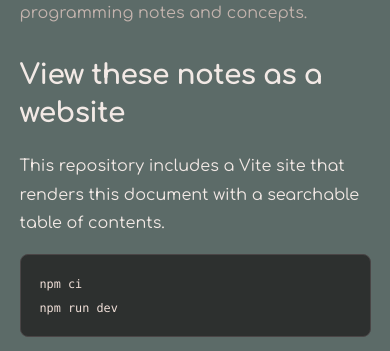
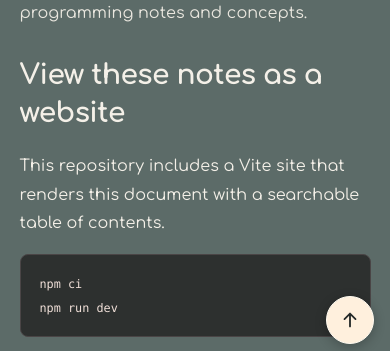
Before and after one commit to zjaweds/CPRevision, a website built with Vite: page index.html in a window 390 px wide. Shown: the part 484-835 px from the top of the page. Built offline with nearby package versions, Linux system fonts and the light colour scheme.

Commit message:
Changed text color and added the button to top for mobile

```diff
--- a/index.html
+++ b/index.html
@@ -83,6 +83,11 @@
           </footer>
         </main>
       </div>
+      <button id="back-to-top" class="back-to-top" type="button" aria-label="Back to top">
+        <svg viewBox="0 0 24 24" aria-hidden="true">
+          <path d="M12 19V5m-6 6 6-6 6 6"></path>
+        </svg>
+      </button>
     </div>
     <script>
       try {
--- a/src/main.js
+++ b/src/main.js
@@ -34,6 +34,7 @@ const searchElement = document.querySelector("#toc-search");
 const emptyElement = document.querySelector("#toc-empty");
 const themeToggle = document.querySelector("#theme-toggle");
 const sidebarToggle = document.querySelector("#sidebar-toggle");
+const backToTopButton = document.querySelector("#back-to-top");
 const pageLayout = document.querySelector(".page-layout");
 
 documentElement.innerHTML = markdown.render(readme);
@@ -120,6 +121,12 @@ sidebarToggle.addEventListener("click", () => {
   );
   pageLayout.classList.toggle("sidebar-collapsed", isExpanded);
 });
+backToTopButton.addEventListener("click", () => {
+  const behavior = window.matchMedia("(prefers-reduced-motion: reduce)").matches
+    ? "auto"
+    : "smooth";
+  window.scrollTo({ top: 0, behavior });
+});
 updateTheme(document.documentElement.dataset.theme === "light" ? "light" : "dark");
 themeToggle.addEventListener("click", () => {
   const nextTheme = document.documentElement.dataset.theme === "dark" ? "light" : "dark";
--- a/src/style.css
+++ b/src/style.css
@@ -16,17 +16,17 @@
   --surface: #252a29;
   --surface-raised: #3c3e40;
   --surface-soft: #2d302f;
-  --ink: #f2e9e5;
-  --muted: #c4b4ae;
+  --ink: #f4f0e8;
+  --muted: #eae7df;
   --line: #4a4546;
-  --accent: #c4a49b;
-  --accent-strong: #ddc0b7;
+  --accent: #fff0dd;
+  --accent-strong: #fffaf0;
   --accent-soft: #403536;
   --code: #242726;
-  --link: #d3b1a6;
+  --link: #fff0dd;
   --inline-code: #deb0a6;
   --code-text: #f0dfd8;
-  --blockquote: #a8928d;
+  --blockquote: #eae7df;
   --table-head: #343536;
 }
 
@@ -57,6 +57,12 @@
 html {
   scroll-behavior: smooth;
   scroll-padding-top: 28px;
+}
+
+@media (prefers-reduced-motion: reduce) {
+  html {
+    scroll-behavior: auto;
+  }
 }
 
 body {
@@ -542,6 +548,10 @@ a {
   clip-path: inset(50%);
 }
 
+.back-to-top {
+  display: none;
+}
+
 @media (max-width: 960px) and (min-width: 761px) {
   .page-layout {
     grid-template-columns: 230px minmax(0, 1fr);
@@ -559,6 +569,43 @@ a {
 }
 
 @media (max-width: 760px) {
+  .back-to-top {
+    position: fixed;
+    z-index: 5;
+    right: calc(16px + env(safe-area-inset-right));
+    bottom: calc(16px + env(safe-area-inset-bottom));
+    display: grid;
+    width: 48px;
+    height: 48px;
+    place-items: center;
+    padding: 0;
+    border: 1px solid var(--accent-strong);
+    border-radius: 50%;
+    background: var(--accent);
+    color: var(--surface);
+    box-shadow: 0 3px 12px rgb(0 0 0 / 24%);
+    cursor: pointer;
+  }
+
+  .back-to-top:hover {
+    background: var(--accent-strong);
+  }
+
+  .back-to-top:focus-visible {
+    outline: 2px solid var(--ink);
+    outline-offset: 3px;
+  }
+
+  .back-to-top svg {
+    width: 22px;
+    height: 22px;
+    fill: none;
+    stroke: currentColor;
+    stroke-linecap: round;
+    stroke-linejoin: round;
+    stroke-width: 2;
+  }
+
   .site-header {
     height: 60px;
     padding: 0 16px;
```
